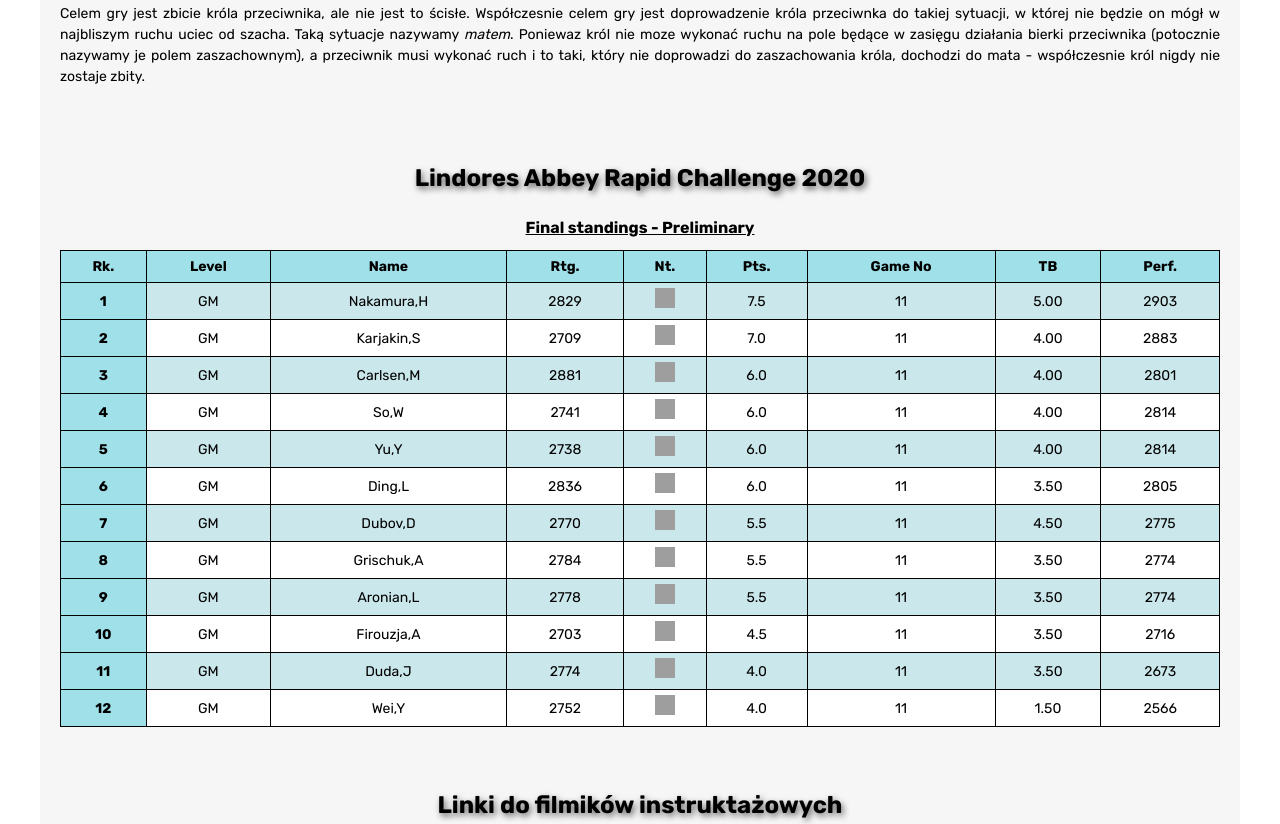
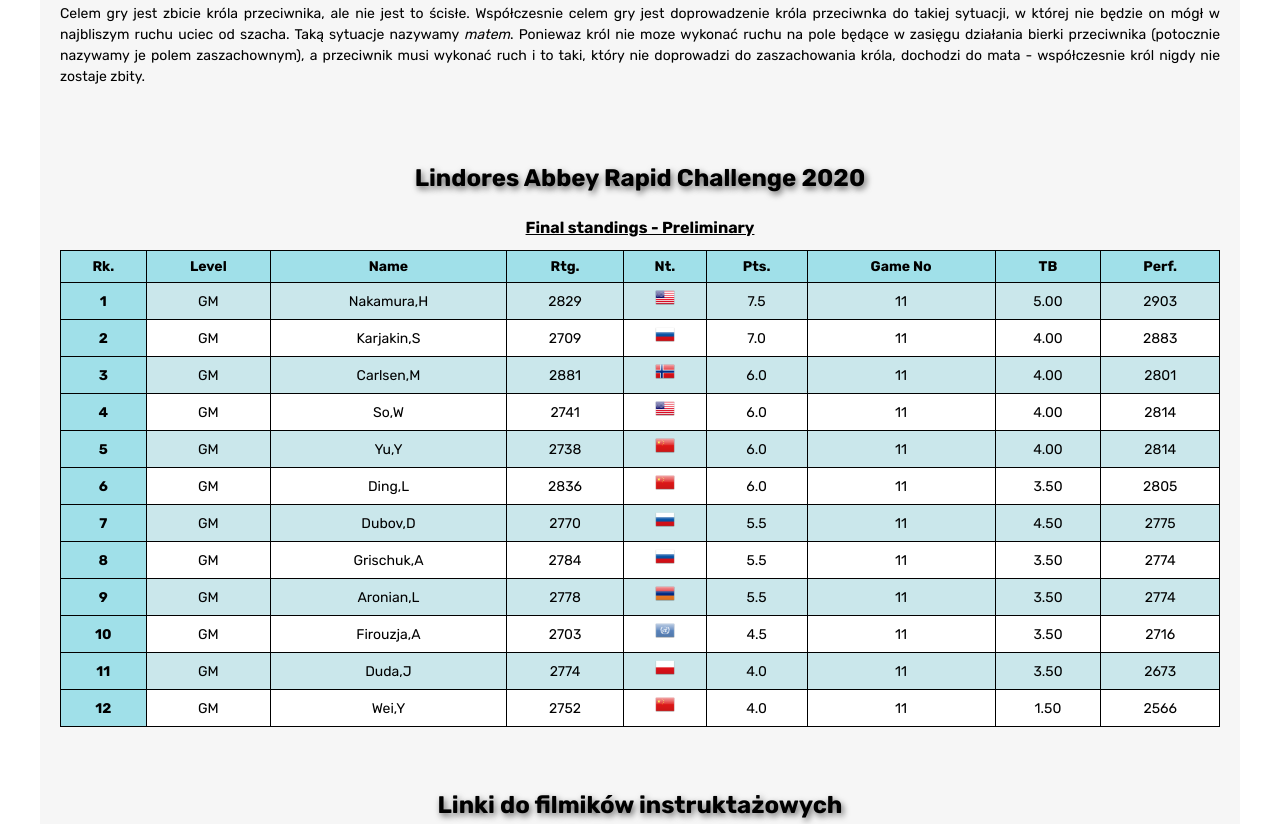
Before and after one commit to Jerszynski/homepage, a plain HTML site: page index.html in a window 1280 px wide. Shown: the part 1976-2800 px from the top of the page. Drawn offline with nearby package versions, Linux system fonts and the light colour scheme; grey boxes are pictures that could not be loaded.

Commit message:
Changed src for all images on website

```diff
--- a/index.html
+++ b/index.html
@@ -55,7 +55,7 @@
     <main class="main">
       <section class="section">
         <img
-          src="https://i.ibb.co/zsNmfzr/pion.jpg"
+          src="../homepage/images/pion.jpg"
           alt="Chess Pawn"
           class="section__img"
           id="Pion"
@@ -113,7 +113,7 @@
 
       <section class="section">
         <img
-          src="https://i.ibb.co/sVzQTsR/hetman.png"
+          src="../homepage/images/hetman.png"
           alt="Chess Queen"
           class="section__img"
           id="Hetman"
@@ -163,7 +163,7 @@
 
       <section class="section">
         <img
-          src="https://i.ibb.co/1d55bfS/kr-l.jpg"
+          src="../homepage/images/krol.jpg"
           alt="Chess King"
           class="section__img"
           id="Król"
@@ -271,7 +271,7 @@
             <td class="section__tableCell">
               <img
                 class="section__tableFlagImg"
-                src="https://i.ibb.co/5Yj2Jv0/United-States-of-America.png"
+                src="../homepage/images/usa.png"
                 alt="United States of America Flag"
               />
             </td>
@@ -290,7 +290,7 @@
             <td class="section__tableCell">
               <img
                 class="section__tableFlagImg"
-                src="https://i.ibb.co/WFc0wBV/Russian-Federation.png"
+                src="../homepage/images/Russian-Federation.png"
                 alt="Russian Federation Flag"
               />
             </td>
@@ -309,7 +309,7 @@
             <td class="section__tableCell">
               <img
                 class="section__tableFlagImg"
-                src="https://i.ibb.co/r56wnBW/Norway.png"
+                src="../homepage/images/Norway.png"
                 alt="Norway Flag"
               />
             </td>
@@ -328,7 +328,7 @@
             <td class="section__tableCell">
               <img
                 class="section__tableFlagImg"
-                src="https://i.ibb.co/5Yj2Jv0/United-States-of-America.png"
+                src="../homepage/images/usa.png"
                 alt="United States of America Flag"
               />
             </td>
@@ -347,7 +347,7 @@
             <td class="section__tableCell">
               <img
                 class="section__tableFlagImg"
-                src="https://i.ibb.co/1fv7vJN/China.png"
+                src="../homepage/images/China.png"
                 alt="China Flag"
               />
             </td>
@@ -366,7 +366,7 @@
             <td class="section__tableCell">
               <img
                 class="section__tableFlagImg"
-                src="https://i.ibb.co/1fv7vJN/China.png"
+                src="../homepage/images/China.png"
                 alt="China Flag"
               />
             </td>
@@ -385,7 +385,7 @@
             <td class="section__tableCell">
               <img
                 class="section__tableFlagImg"
-                src="https://i.ibb.co/WFc0wBV/Russian-Federation.png"
+                src="../homepage/images/Russian-Federation.png"
                 alt="Russian Federation Flag"
               />
             </td>
@@ -404,7 +404,7 @@
             <td class="section__tableCell">
               <img
                 class="section__tableFlagImg"
-                src="https://i.ibb.co/WFc0wBV/Russian-Federation.png"
+                src="../homepage/images/Russian-Federation.png"
                 alt="Russian Federation Flag"
               />
             </td>
@@ -423,7 +423,7 @@
             <td class="section__tableCell">
               <img
                 class="section__tableFlagImg"
-                src="https://i.ibb.co/znXrqRt/Armenia.png"
+                src="../homepage/images/Armenia.png"
                 alt="Armenia Flag"
               />
             </td>
@@ -442,7 +442,7 @@
             <td class="section__tableCell">
               <img
                 class="section__tableFlagImg"
-                src="https://i.ibb.co/7Wx6cMN/United-Nations.png"
+                src="../homepage/images/United-Nations.png"
                 alt="United Nations Flag"
               />
             </td>
@@ -461,7 +461,7 @@
             <td class="section__tableCell">
               <img
                 class="section__tableFlagImg"
-                src="https://i.ibb.co/jwX3Gq7/Poland.png"
+                src="../homepage/images/Poland.png"
                 alt="Poland Flag"
               />
             </td>
@@ -480,7 +480,7 @@
             <td class="section__tableCell">
               <img
                 class="section__tableFlagImg"
-                src="https://i.ibb.co/1fv7vJN/China.png"
+                src="../homepage/images/China.png"
                 alt="China Flag"
               />
             </td>
@@ -503,7 +503,7 @@
               href="https://www.chess.com/lessons/how-to-move-the-pieces/the-pawn"
               target="_blank"
               ><img
-                src="https://i.ibb.co/b5cn6M2/pawn.png"
+                src="../homepage/images/pawn.png"
                 alt="pawn"
                 class="section__linksImg"
             /></a>
@@ -513,7 +513,7 @@
               href="https://www.chess.com/lessons/how-to-move-the-pieces/the-queen"
               target="_blank"
               ><img
-                src="https://i.ibb.co/Px8r80H/queen.png"
+                src="../homepage/images/queen.png"
                 alt="queen"
                 class="section__linksImg"
             /></a>
@@ -523,7 +523,7 @@
               href="https://www.chess.com/lessons/how-to-move-the-pieces/the-king-and-the-goal"
               target="_blank"
               ><img
-                src="https://i.ibb.co/tm3rZ5Z/king.png"
+                src="../homepage/images/king.png"
                 alt="king"
                 class="section__linksImg"
             /></a>
```
Also changed, not shown: images/Armenia.png (added), images/China.png (added), images/Norway.png (added), images/Poland.png (added), images/Russian-Federation.png (added), images/United-Nations.png (added), images/jaa.jpeg (deleted), images/usa.png (added).
